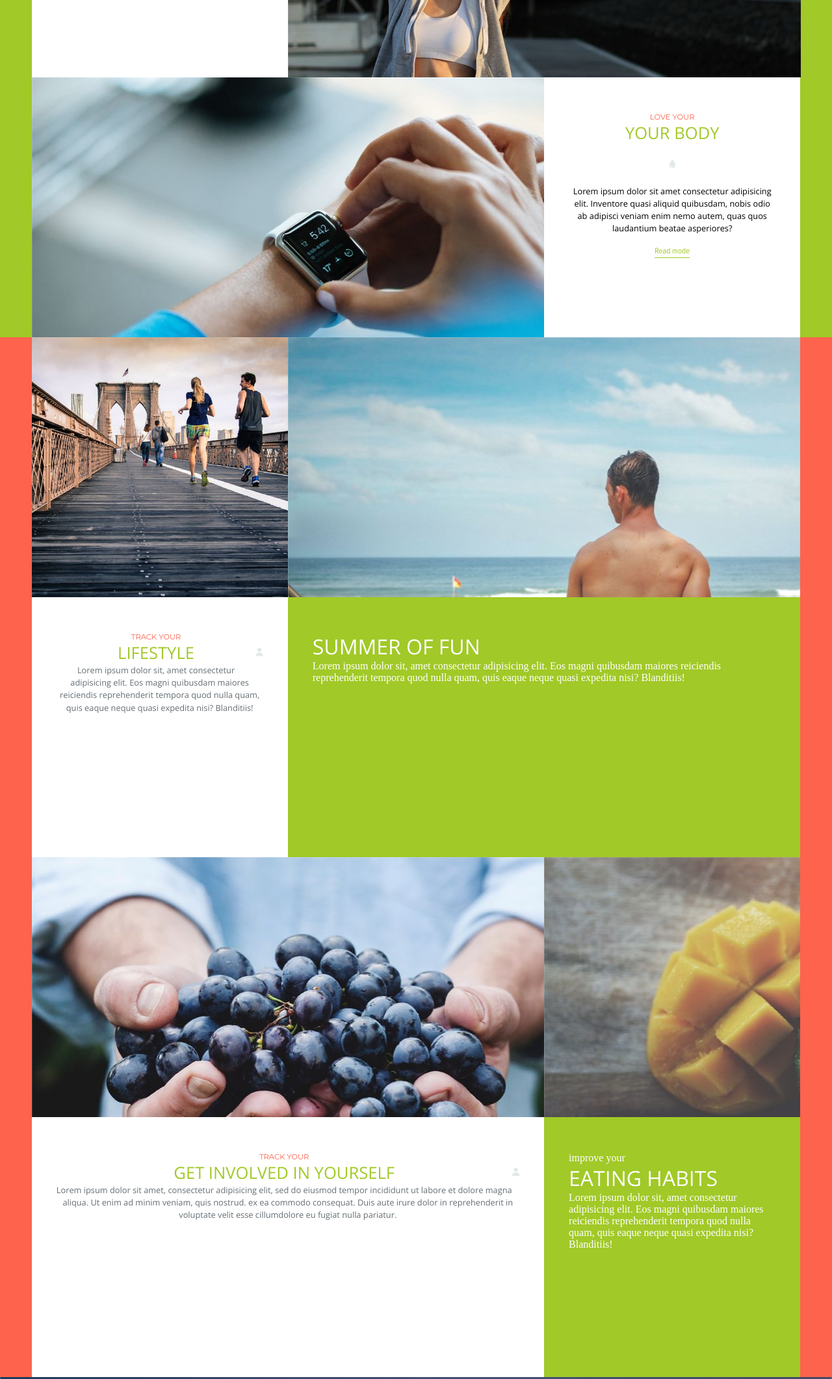
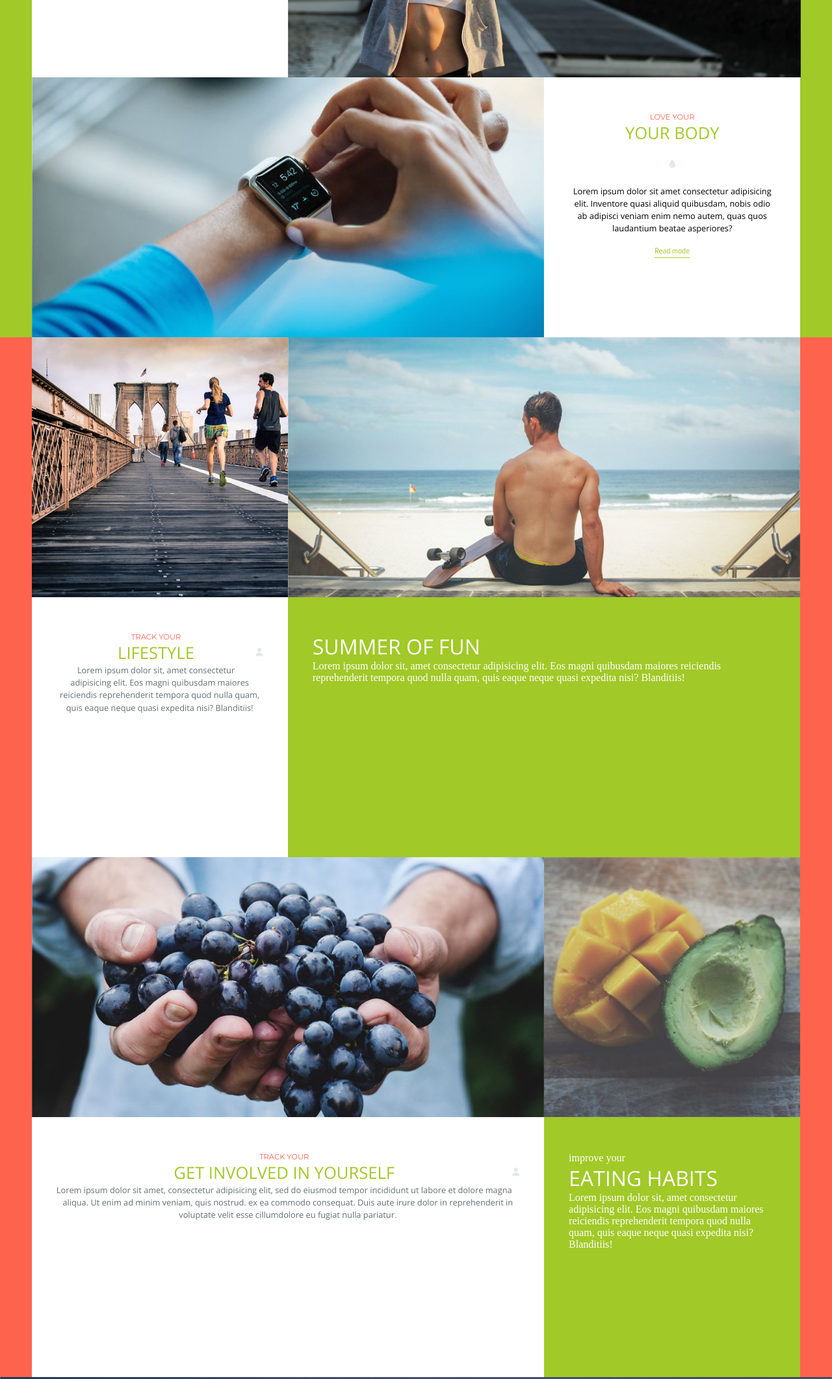
Before and after one commit to neegarw/First-Gitness, a plain HTML site: page index.htm in a window 1280 px wide. Shown: the part 1621-3743 px from the top of the page at 65% size. Drawn offline with nearby package versions, Linux system fonts and the light colour scheme; files whose address does not match are found by name.

Commit message:
ikinci kommit

```diff
--- a/css/style.css
+++ b/css/style.css
@@ -63,12 +63,12 @@ h6 {
     font-weight: 400;
 }
 #art article i{font-size: 2.8em;}
-#fitnessfirst{background: url(../img/fitnessfirst.jpg);}
-#yourbody{background: url(../img/yourbody.jpg);}
-#lifestyle{background: url(../img/lifestyle.jpg) 70% center/cover;}
-#summeroffun{background: url(../img/summeroffun.jpg);}
-#uzum{background: url(../img/uzum.jpg);}
-#mango{background: url(../img/mango.jpg);}
+#fitnessfirst{background: url(../img/fitnessfirst.jpg) center/cover;}
+#yourbody{background: url(../img/yourbody.jpg) center/cover;}
+#lifestyle{background: url(../img/lifestyle.jpg) center/cover;}
+#summeroffun{background: url(../img/summeroffun.jpg) center/cover;}
+#uzum{background: url(../img/uzum.jpg) center/cover;}
+#mango{background: url(../img/mango.jpg) center/cover;}
 #top{
     display: flex;
     flex-direction: column;
@@ -77,7 +77,7 @@ h6 {
     gap: 25px;
     color: #fff;
     text-align: center;
-    background: url(../img/footerbg.jpg) 40% center/cover;
+    background: url(../img/footerbg.jpg) center/cover;
     height: 100vh;
 }
 #top h2{
```
